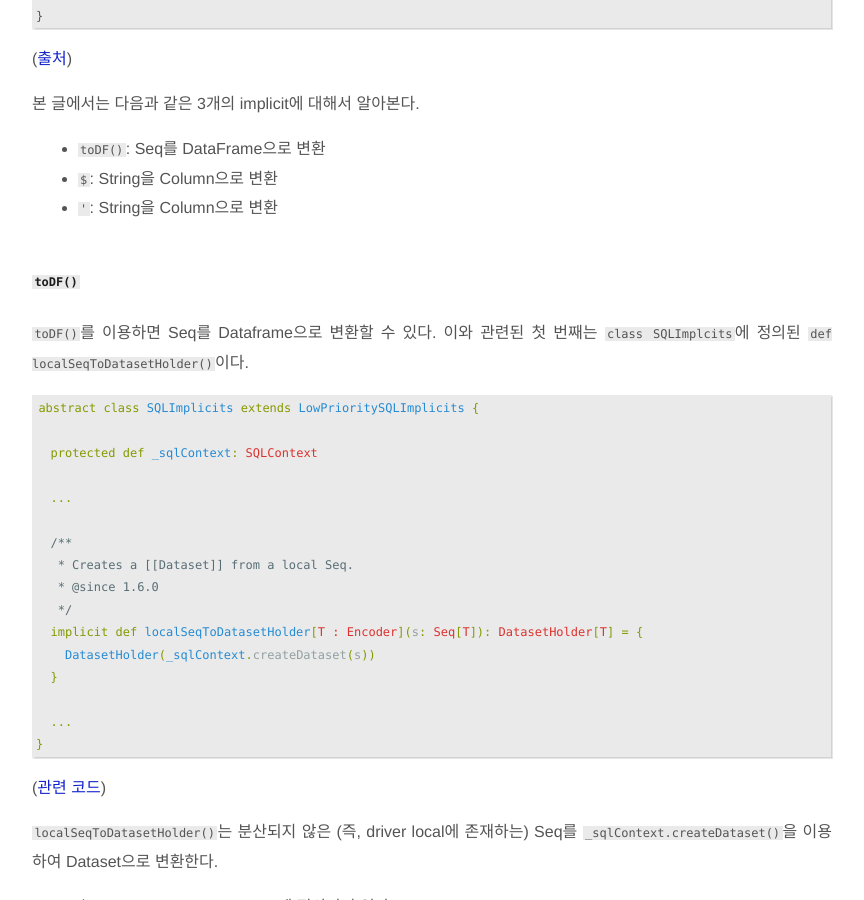
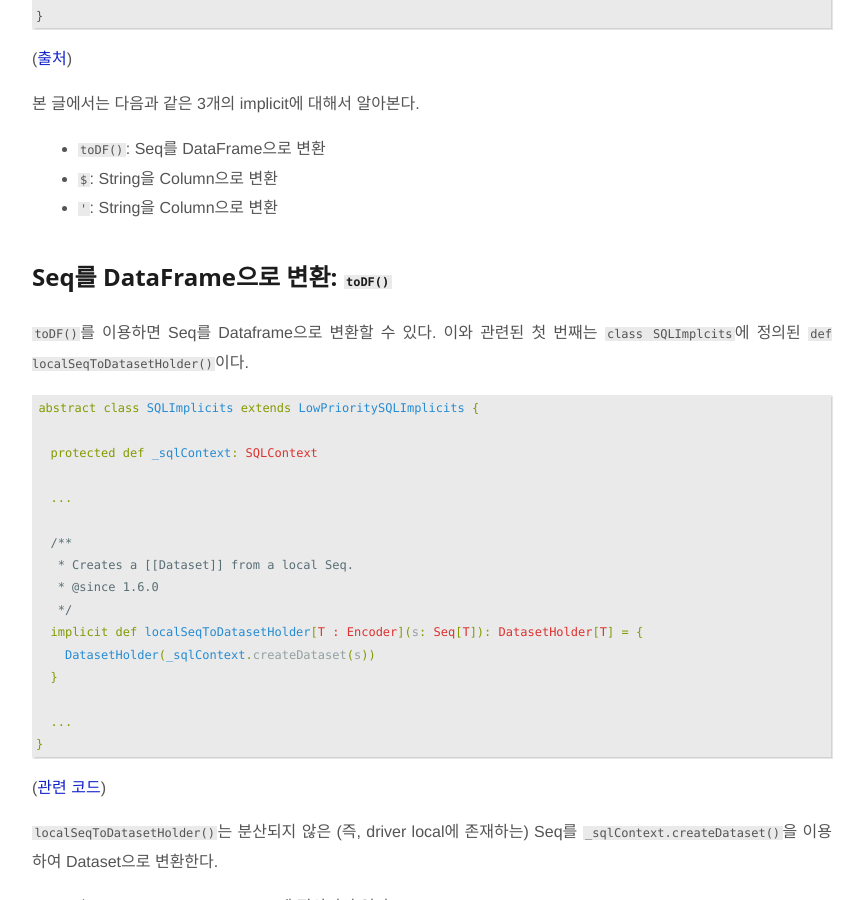
Before and after one commit to jason-heo/jason-heo.github.io, a Jekyll site: the page built from _posts/2020-09-06-spark-session-implicits.md, in a window 1280 px wide and 900 px high, scrolled down 1194 px. Shown: the whole window, without its empty margins (208-1072 px from the left). Built offline with Jekyll 4.4.1, drawn with Linux system fonts in a browser that asks for light colours; comment, search, counter and statistics services are not loaded.

Commit message:
heading 변경

```diff
--- a/_posts/2020-09-06-spark-session-implicits.md
+++ b/_posts/2020-09-06-spark-session-implicits.md
@@ -57,7 +57,7 @@ class SomeSpec extends FlatSpec with BeforeAndAfter { self =>
 - `'`: String을 Column으로 변환
 
 
-## `toDF()`
+## Seq를 DataFrame으로 변환: `toDF()`
 
 `toDF()`를 이용하면 Seq를 Dataframe으로 변환할 수 있다. 이와 관련된 첫 번째는 `class SQLImplcits`에 정의된 `def localSeqToDatasetHolder()`이다.
 
```
